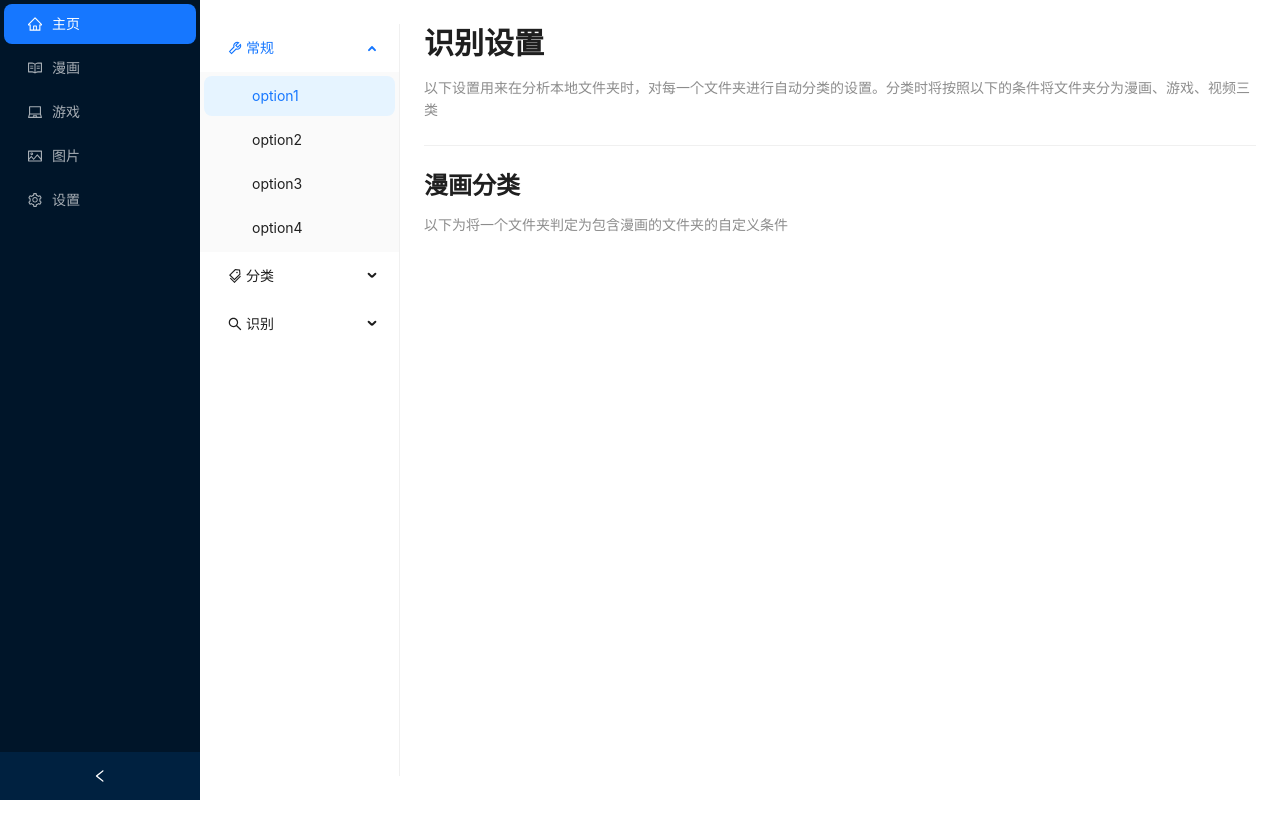
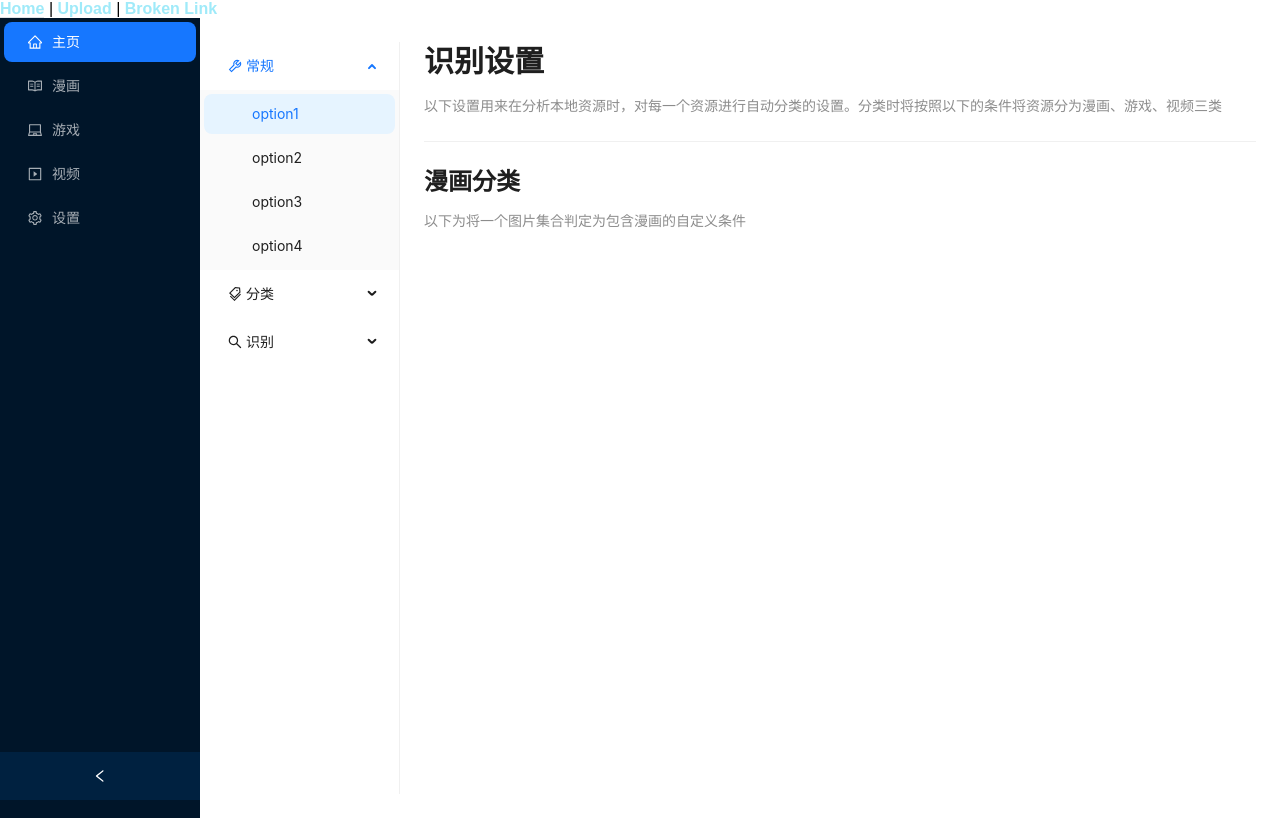
Before and after one commit to muyoou/ResourceGallery, a Vue app: page / in a window 1280 px wide. Built offline with nearby package versions, Linux system fonts and the light colour scheme.

Commit message:
文件树结构

```diff
--- a/src/renderer/src/App.vue
+++ b/src/renderer/src/App.vue
@@ -1,50 +1,60 @@
 <script setup lang="ts">
-import sideNav from './components/sideNav.vue'
-import setting from './components/setting.vue'
-import popBox from './components/popBox.vue'
-import {
-  HomeOutlined,
-  ReadOutlined,
-  LaptopOutlined,
-  PictureOutlined,
-  SettingOutlined,
-} from '@ant-design/icons-vue';
-import { ref } from 'vue';
-const collapsed = ref<boolean>(false);
-const selectedKeys = ref<string[]>(['1']);
+import { ref, computed, onMounted } from 'vue'
+import Home from './components/mainPage.vue'
+import Upload from './components/upload.vue'
+const routes = {
+  '/': Home,
+  '/upload': Upload
+}
+// 是否正在拖动文件
+const isDraging = ref(false)
+// 当前path
+const currentPath = ref(window.location.hash)
+// hash改变路由
+window.addEventListener('hashchange', () => {
+  currentPath.value = window.location.hash
+})
+const currentView = computed(() => {
+  return routes[currentPath.value.slice(1) || '/'] || Home
+})
+// 上次文件列表
+const fileList = [] as string[]
+// 检测文件拖动
+onMounted(() => {
+  let enter = document.getElementById('comp')
+  let dragDiv = document.getElementById('drag-div')
+  enter?.addEventListener('dragenter', (e) => {
+    e.stopPropagation()
+    if(currentView.value == Home)
+    isDraging.value = true
+  })
+  dragDiv?.addEventListener('dragleave', (e) => {
+    e.stopPropagation()
+    isDraging.value = false
+  })
+  dragDiv?.addEventListener('drop', (e) => {
+    e.stopPropagation()
+    isDraging.value = false
+    for (let index in e.dataTransfer?.files) {
+      if(e.dataTransfer?.files[index].path)
+        fileList.push(e.dataTransfer?.files[index].path)
+    }
+    currentPath.value = '#/upload'
+  })
+  dragDiv?.addEventListener('dragover', (e) => {
+    e.preventDefault()
+  })
+})
+
 </script>
 
 <template>
-  <a-layout style="min-height: 100vh">
-    <a-layout-sider v-model:collapsed="collapsed" collapsible>
-      <div class="logo" />
-      <a-menu v-model:selectedKeys="selectedKeys" theme="dark" mode="inline">
-        <a-menu-item key="1">
-          <home-outlined />
-          <span>主页</span>
-        </a-menu-item>
-        <a-menu-item key="2">
-          <ReadOutlined />
-          <span>漫画</span>
-        </a-menu-item>
-        <a-menu-item key="3">
-          <LaptopOutlined />
-          <span>游戏</span>
-        </a-menu-item>
-        <a-menu-item key="4">
-          <PictureOutlined />
-          <span>图片</span>
-        </a-menu-item>
-        <a-menu-item key="5">
-          <SettingOutlined />
-          <span>设置</span>
-        </a-menu-item>
-      </a-menu>
-    </a-layout-sider>
-    <a-layout>
-      <setting></setting>
-    </a-layout>
-  </a-layout>
+
+  <a href="#/">Home</a> |
+  <a href="#/upload">Upload</a> |
+  <a href="#/non-existent-path">Broken Link</a>
+  <component id = "comp" :is="currentView" :filePath="fileList"/>
+  <div id="drag-div" :style="{ display: isDraging ? 'inline' : 'none', zIndex:5, opacity: 0.7}">拖动文件或文件夹到此处</div>
 </template>
 <style lang="less">
 @import './assets/css/styles.less';
--- /dev/null
+++ b/src/renderer/src/components/mainPage.vue
@@ -0,0 +1,19 @@
+<script setup lang="ts">
+import sideNav from './sideNav.vue'
+import setting from './setting.vue'
+
+import { ref } from 'vue';
+const collapsed = ref<boolean>(false);
+
+</script>
+
+<template>
+    <a-layout style="min-height: 100vh">
+      <a-layout-sider v-model:collapsed="collapsed" collapsible>
+        <sideNav></sideNav>
+      </a-layout-sider>
+      <a-layout>
+        <setting></setting>
+      </a-layout>
+    </a-layout>
+  </template>
--- a/src/renderer/src/components/popBox.vue
+++ b/src/renderer/src/components/popBox.vue
@@ -63,7 +63,7 @@ onMounted(() => {
 </script>
 
 <template>
-  <!--<div id="drag-div" :style="{ opacity: isDraging ? 0.7 : 0 }">拖动文件或文件夹到此处</div>-->
+  <!---->
   <div class="card" id="pop-box" v-if="isPopBox">
     <h5 class="card-title">手动分类</h5>
     <div class="card-body">
--- a/src/renderer/src/components/setting.vue
+++ b/src/renderer/src/components/setting.vue
@@ -56,10 +56,10 @@ const openKeys = ref<string[]>(['sub1']);
         </a-layout-sider>
         <a-layout-content :style="{ padding: '0 24px', minHeight: '280px' }">
           <a-typography-title :level="2">识别设置</a-typography-title>
-      <a-typography-text type="secondary">以下设置用来在分析本地文件夹时，对每一个文件夹进行自动分类的设置。分类时将按照以下的条件将文件夹分为漫画、游戏、视频三类</a-typography-text>
+      <a-typography-text type="secondary">以下设置用来在分析本地资源时，对每一个资源进行自动分类的设置。分类时将按照以下的条件将资源分为漫画、游戏、视频三类</a-typography-text>
       <a-divider />
       <a-typography-title :level="3">漫画分类</a-typography-title>
-      <a-typography-text type="secondary">以下为将一个文件夹判定为包含漫画的文件夹的自定义条件</a-typography-text>
+      <a-typography-text type="secondary">以下为将一个图片集合判定为包含漫画的自定义条件</a-typography-text>
         </a-layout-content>
       </a-layout>
 </template>
--- a/src/renderer/src/components/sideNav.vue
+++ b/src/renderer/src/components/sideNav.vue
@@ -1,23 +1,36 @@
 <script setup lang="ts">
 import { ref } from 'vue';
-
-const classification = ref(['视频','漫画','图片'])
+import {
+  HomeOutlined,
+  ReadOutlined,
+  LaptopOutlined,
+  PlaySquareOutlined,
+  SettingOutlined,
+} from '@ant-design/icons-vue';
+const selectedKeys = ref<string[]>(['1']);
 </script>
 
 <template>
-  <nav id='side-nav'>
-    <div>
-    <div class="icon-text" style="margin-bottom: 60px;">
-      <svg xmlns="http://www.w3.org/2000/svg" width="32" height="32" fill="currentColor" class="bi bi-list"
-        viewBox="0 0 16 16">
-        <path fill-rule="evenodd"
-          d="M2.5 12a.5.5 0 0 1 .5-.5h10a.5.5 0 0 1 0 1H3a.5.5 0 0 1-.5-.5zm0-4a.5.5 0 0 1 .5-.5h10a.5.5 0 0 1 0 1H3a.5.5 0 0 1-.5-.5zm0-4a.5.5 0 0 1 .5-.5h10a.5.5 0 0 1 0 1H3a.5.5 0 0 1-.5-.5z" />
-      </svg>
-    </div>
-    <ul class="list-group list-group-flush">
-      <li class="list-group-item" v-for="item in classification">{{item}}</li>
-    </ul>
-    </div>
-    <div style="width: 100%;text-align: center;margin-bottom: 30px; height: 40px;">设置</div>
-  </nav>
+  <a-menu v-model:selectedKeys="selectedKeys" theme="dark" mode="inline">
+    <a-menu-item key="1">
+      <home-outlined />
+      <span>主页</span>
+    </a-menu-item>
+    <a-menu-item key="2">
+      <ReadOutlined />
+      <span>漫画</span>
+    </a-menu-item>
+    <a-menu-item key="3">
+      <LaptopOutlined />
+      <span>游戏</span>
+    </a-menu-item>
+    <a-menu-item key="4">
+      <PlaySquareOutlined />
+      <span>视频</span>
+    </a-menu-item>
+    <a-menu-item key="5">
+      <SettingOutlined />
+      <span>设置</span>
+    </a-menu-item>
+  </a-menu>
 </template>
--- /dev/null
+++ b/src/renderer/src/components/upload.vue
@@ -0,0 +1,94 @@
+<script setup lang="ts">
+import type { CSSProperties, Ref } from 'vue';
+import { ref } from 'vue';
+const expandedKeys = ref<string[]>(['0-0-0']);
+const selectedKeys = ref<string[]>([]);
+const props = defineProps(["filePath"])
+const showFileList = ref([]) as Ref<{ name: string, level: number, isDir: boolean, isOpen: boolean, prev: number, isDisplay: boolean, type: number, isBtn: boolean }[]>
+const api = window.api as { openFile: (files: string[]) => Promise<any>; }
+api.openFile(props.filePath).then((value) => {
+  showFileList.value = value
+})
+const headerStyle: CSSProperties = {
+  textAlign: 'center',
+  height: 64,
+  paddingInline: 50,
+  lineHeight: '64px',
+  backgroundColor: 'white'
+};
+
+const contentStyle: CSSProperties = {
+  backgroundColor: 'white',
+  padding: '20px'
+};
+
+const footerStyle: CSSProperties = {
+  backgroundColor: 'white'
+};
+const onContextMenuClick = (treeKey: string, menuKey: string | number) => {
+  console.log(`treeKey: ${treeKey}, menuKey: ${menuKey}`);
+};
+</script>
+
+<template>
+  <a-layout>
+    <a-layout-header :style="headerStyle">
+      <a-steps :current="1" size="small" :items="[
+        {
+          title: '分析内容',
+        },
+        {
+          title: '手动调整类型',
+        },
+        {
+          title: '调整分类',
+        },
+      ]">
+      </a-steps>
+      <a-typography-text type="secondary">您可以点击文件或文件夹，在右边的简介中选择新的分类；也可以直接在文件或文件夹上右键选择新的分类。</a-typography-text>
+    </a-layout-header>
+    <a-layout-content :style="contentStyle">
+      <a-row>
+        <a-col flex="auto">
+          <a-tree v-model:expandedKeys="expandedKeys" v-model:selectedKeys="selectedKeys" show-line
+            :tree-data="showFileList">
+            <template #title="{ key: treeKey, title }">
+              <a-dropdown :trigger="['contextmenu']">
+                <span>{{ title }}</span>
+                <template #overlay>
+                  <a-menu @click="({ key: menuKey }) => onContextMenuClick(treeKey, menuKey)">
+                    <a-menu-item key="1">1st menu item</a-menu-item>
+                    <a-menu-item key="2">2nd menu item</a-menu-item>
+                    <a-menu-item key="3">3rd menu item</a-menu-item>
+                  </a-menu>
+                </template>
+              </a-dropdown>
+            </template>
+          </a-tree>
+        </a-col>
+        <a-col flex="300px">
+          <div class="components-page-header-demo-content">
+    <a-page-header
+      title="Title"
+      class="site-page-header"
+      sub-title="单个文件"
+    >
+      <template #tags>
+        <a-tag color="blue">Running</a-tag>
+      </template>
+      <div>{{ selectedKeys }}
+        <p>
+          Ant Design interprets the color system into two levels: a system-level color system and
+          a product-level color system.
+        </p>
+      </div>
+    </a-page-header>
+  </div>
+
+        </a-col>
+      </a-row>
+
+    </a-layout-content>
+    <a-layout-footer :style="footerStyle"></a-layout-footer>
+  </a-layout>
+</template>
```
Also changed, not shown: src/main/index.ts (+20 -23 lines).
